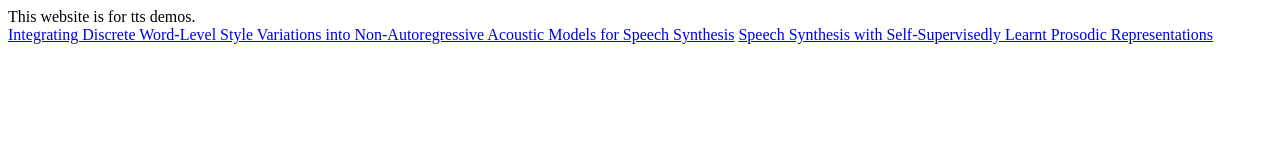
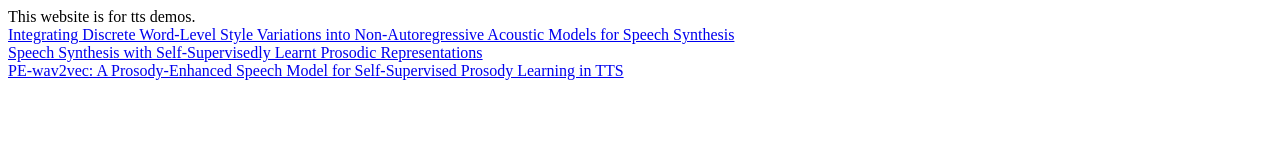
Before and after one commit to TTSbyLZC/TTSbyLZC.github.io, a plain HTML site: page index.html in a window 1280 px wide. Drawn offline with Linux system fonts and the light colour scheme.

Commit message:
update index.html

```diff
--- a/index.html
+++ b/index.html
@@ -8,10 +8,18 @@
 
 <body>
     This website is for tts demos.
+    <br />
 
     <div>
         <a href="https://ttsbylzc.github.io/demo">Integrating Discrete Word-Level Style Variations into Non-Autoregressive Acoustic Models for Speech Synthesis</a>
+    </div>
+
+    <div>
         <a href="https://ttsbylzc.github.io/ttsdemo202303">Speech Synthesis with Self-Supervisedly Learnt Prosodic Representations</a>
+    </div>
+
+    <div>
+        <a href="https://ttsbylzc.github.io/PE-wav2vec/">PE-wav2vec: A Prosody-Enhanced Speech Model for Self-Supervised Prosody Learning in TTS</a>
     </div>
 </body>
 </html>
```
